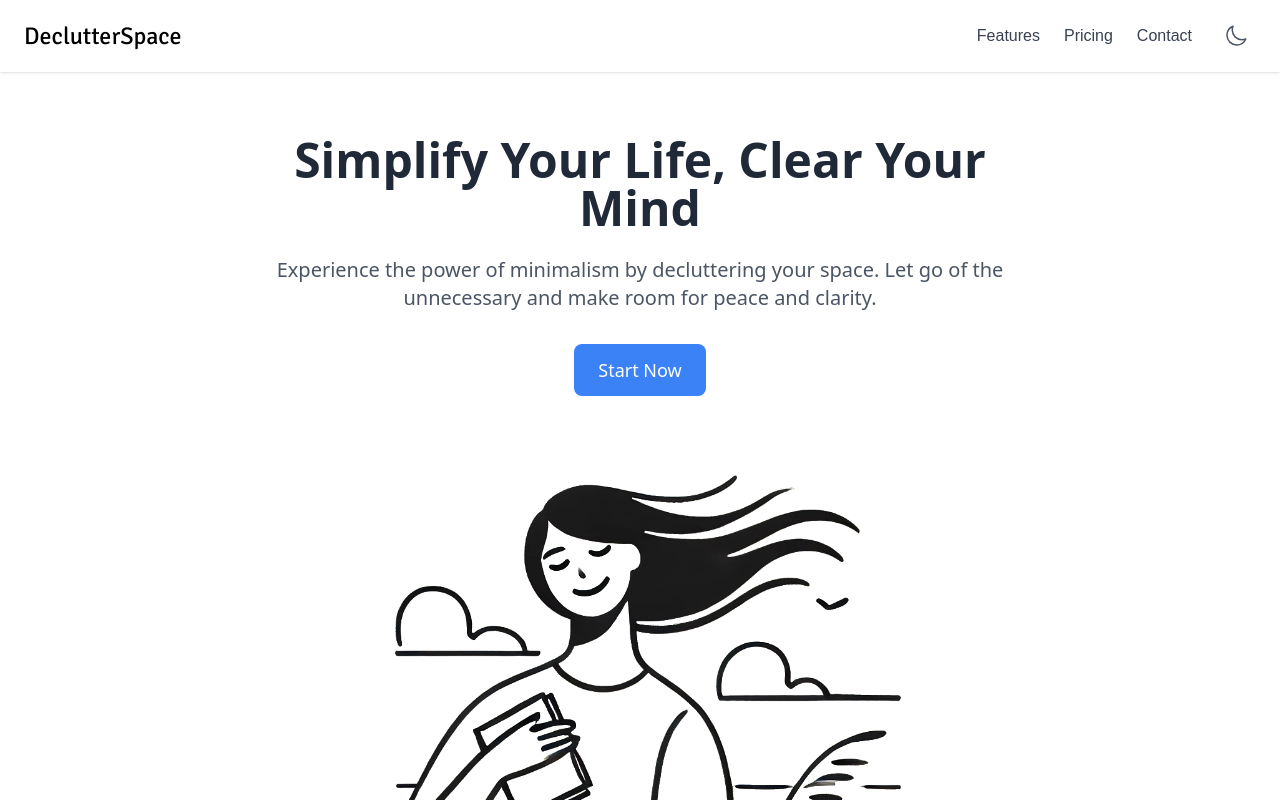
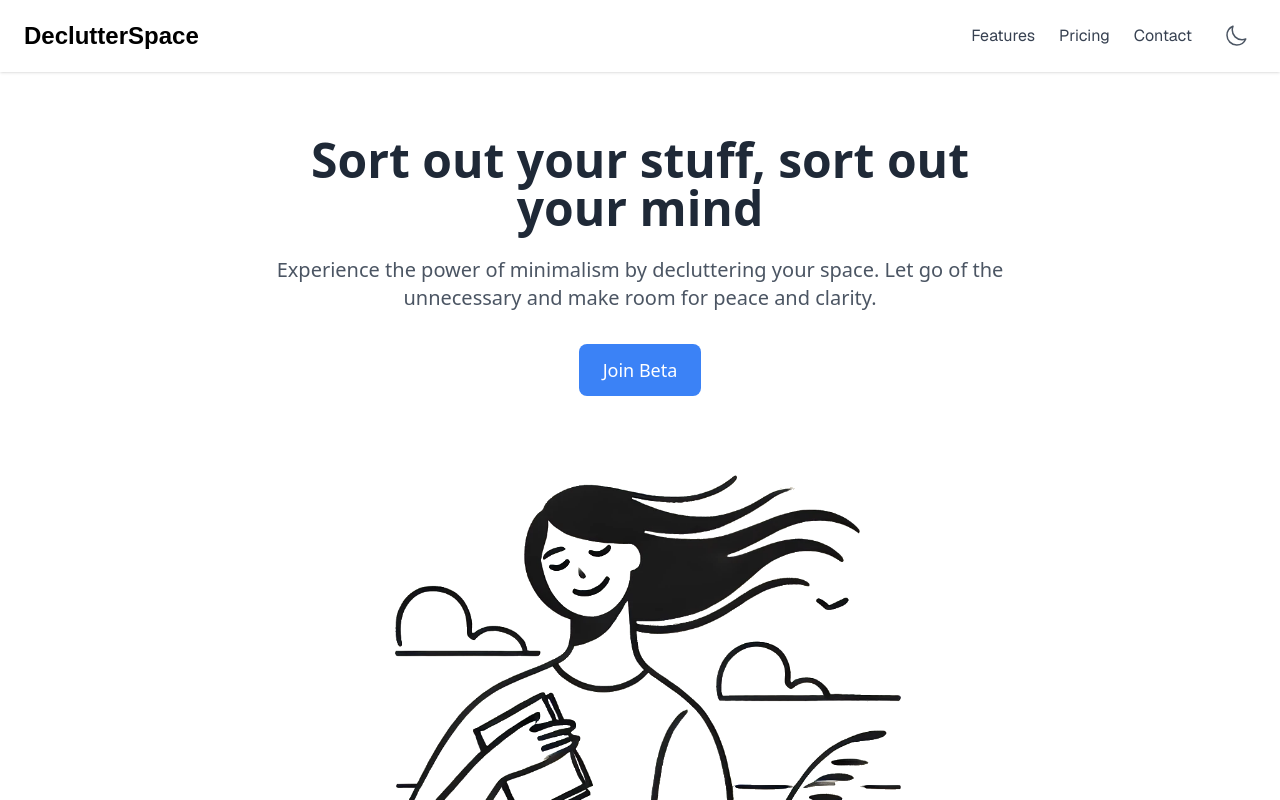
Before and after one commit to hcsum/declutter-space, a Next.js app: page / in a window 1280 px wide. Shown: the top 800 px of the page. Built offline with nearby package versions, Linux system fonts and the light colour scheme; no server answers; what @getbrevo/brevo, @mui/material-nextjs would draw is missing.

Commit message:
add keywords

```diff
--- a/src/app/layout.tsx
+++ b/src/app/layout.tsx
@@ -17,8 +17,16 @@ const geistMono = Geist_Mono({
 });
 
 export const metadata: Metadata = {
-  title: "declutterspace.net",
+  title: "Declutter Space",
   description: "Sort out your stuff, sort out your mind",
+  keywords: [
+    "declutter",
+    "space",
+    "minimalism",
+    "simple living",
+    "life simplification",
+    "minimalist lifestyle",
+  ],
 };
 
 export default function RootLayout({
@@ -29,7 +37,7 @@ export default function RootLayout({
   return (
     <html lang="en">
       <body
-        className={`${geistSans.variable} ${geistMono.variable} antialiased`}
+        className={`${geistSans.variable} ${geistMono.variable} antialiased font-geist`}
       >
         <div className="min-h-[80vh]">
           <LightDarkModeProvider>
--- a/src/app/page.tsx
+++ b/src/app/page.tsx
@@ -10,7 +10,7 @@ const LandingPage = () => {
       <section className="bg-white dark:bg-gray-800 py-16 px-6 text-center">
         <div className="max-w-3xl mx-auto">
           <h1 className="text-4xl md:text-5xl font-bold mb-6 leading-tight">
-            Simplify Your Life, Clear Your Mind
+            Sort out your stuff, sort out your mind
           </h1>
           <p className="text-lg md:text-xl text-gray-600 dark:text-gray-400 mb-8">
             Experience the power of minimalism by decluttering your space. Let
@@ -18,7 +18,7 @@ const LandingPage = () => {
           </p>
           <Link href="/login">
             <button className="bg-blue-500 text-white px-6 py-3 rounded-lg text-lg hover:bg-blue-600 transition">
-              Start Now
+              Join Beta
             </button>
           </Link>
         </div>
--- a/src/components/Header.tsx
+++ b/src/components/Header.tsx
@@ -10,13 +10,7 @@ import {
   Bars3Icon,
   XMarkIcon,
 } from "@heroicons/react/24/outline";
-import { Signika } from "next/font/google";
 import { useLightDarkMode } from "./LightDarkModeContext";
-
-const signika = Signika({
-  weight: "400",
-  subsets: ["latin"],
-});
 
 const Header: React.FC = () => {
   const pathname = usePathname();
@@ -99,9 +93,7 @@ const Header: React.FC = () => {
     <header className="bg-white shadow py-4 px-6 dark:bg-gray-800 relative">
       <div className="mx-auto flex justify-between items-center">
         <Link href={logoLink}>
-          <h1
-            className={`text-2xl font-bold text-black dark:text-white ${signika.className}`}
-          >
+          <h1 className="text-2xl font-bold text-black dark:text-white font-signika">
             DeclutterSpace
           </h1>
         </Link>
--- a/tailwind.config.ts
+++ b/tailwind.config.ts
@@ -20,6 +20,11 @@ export default {
           "100%": { transform: "translateX(-100%)" },
         },
       },
+      fontFamily: {
+        geist: ["var(--font-geist-sans)"],
+        "geist-mono": ["var(--font-geist-mono)"],
+        signika: ["Signika", "sans-serif"],
+      },
     },
   },
 } satisfies Config;
```
